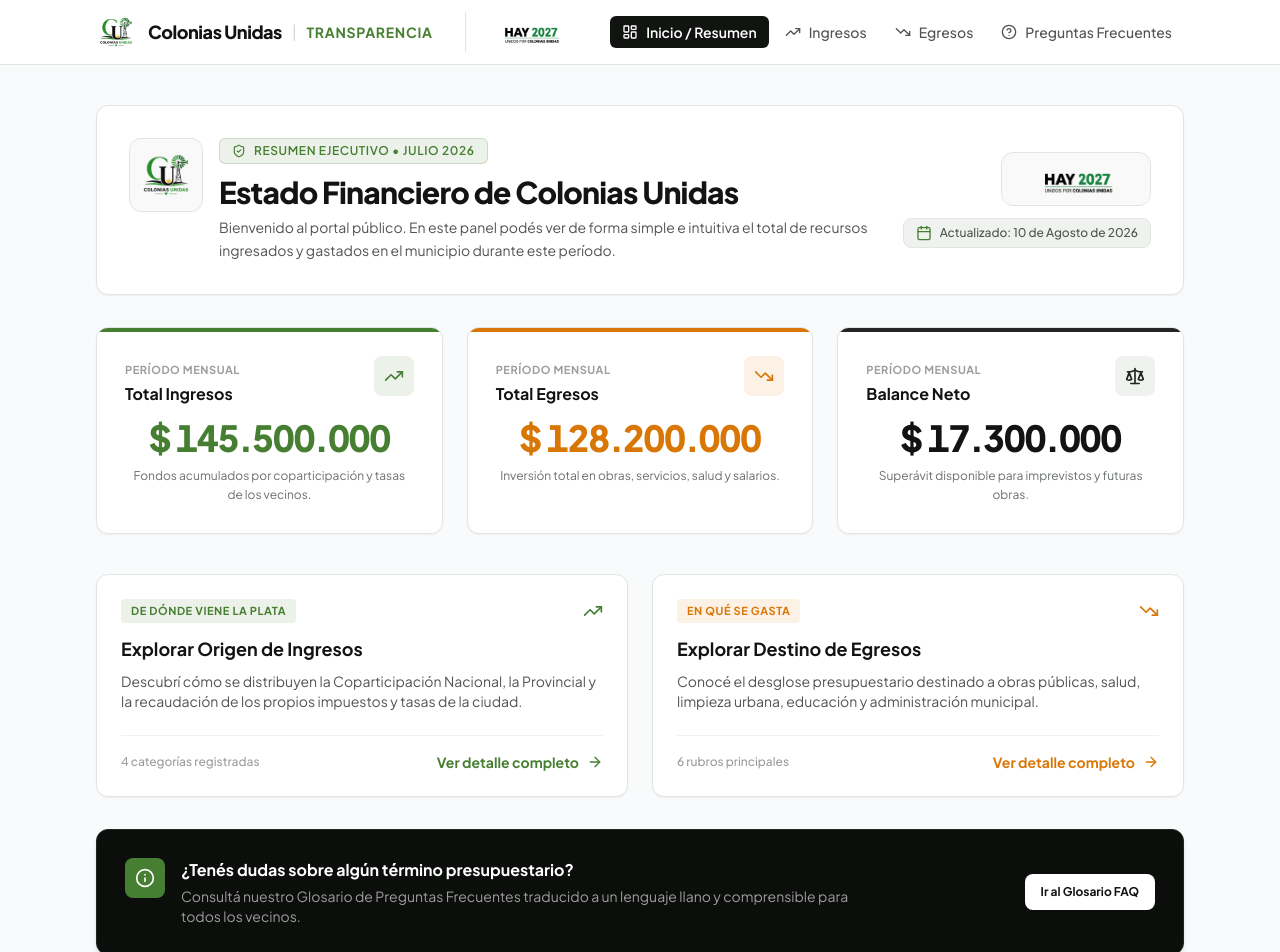
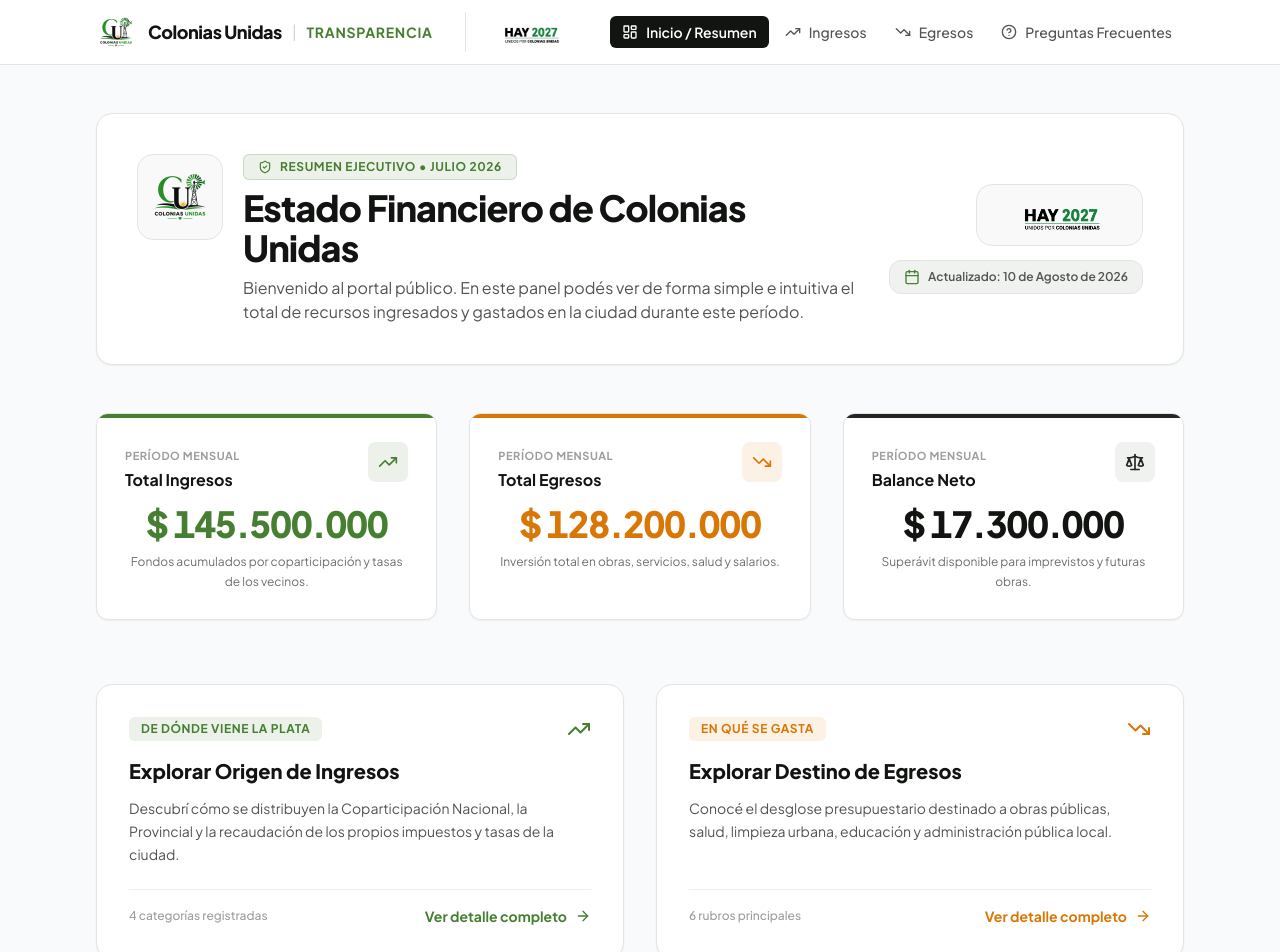
Before and after one commit to ulicseg/ColoniasUnidas, a React (Vite) app: page /inicio in a window 1280 px wide. Shown: the top 952 px of the page. Built offline with nearby package versions, Linux system fonts and the light colour scheme.

Commit message:
style: ampliar espaciamiento en inicio y eliminar referencias a municipalidad

```diff
--- a/index.html
+++ b/index.html
@@ -4,8 +4,8 @@
     <meta charset="UTF-8" />
     <link rel="icon" type="image/png" href="/assets/logo-cu.png" />
     <meta name="viewport" content="width=device-width, initial-scale=1.0" />
-    <title>Portal de Transparencia Financiera — Municipalidad de Colonias Unidas</title>
-    <meta name="description" content="Dashboard público de transparencia financiera de la Municipalidad de Colonias Unidas. Transparencia, claridad y datos abiertos para todos los vecinos. UNIDOS POR UNIDAS." />
+    <title>Portal de Transparencia Financiera — Colonias Unidas</title>
+    <meta name="description" content="Dashboard público de transparencia financiera de Colonias Unidas. Transparencia, claridad y datos abiertos para todos los vecinos. UNIDOS POR UNIDAS." />
     <!-- Google Fonts Plus Jakarta Sans -->
     <link rel="preconnect" href="https://fonts.googleapis.com">
     <link rel="preconnect" href="https://fonts.gstatic.com" crossorigin>
--- a/src/components/layout/Footer.tsx
+++ b/src/components/layout/Footer.tsx
@@ -20,7 +20,7 @@ export const Footer: React.FC = () => {
               </div>
               <div>
                 <span className="font-extrabold text-white text-base sm:text-lg tracking-tight block">
-                  Municipalidad de Colonias Unidas
+                  Colonias Unidas
                 </span>
                 <span className="text-xs font-bold text-brand-green tracking-widest uppercase block">
                   UNIDOS POR UNIDAS
@@ -57,7 +57,7 @@ export const Footer: React.FC = () => {
         </div>
 
         <div className="flex flex-col sm:flex-row justify-between items-center text-[11px] text-neutral-500 gap-3">
-          <p>© {new Date().getFullYear()} Municipalidad de Colonias Unidas. Todos los derechos reservados.</p>
+          <p>© {new Date().getFullYear()} Colonias Unidas. Todos los derechos reservados.</p>
           <p className="font-mono">Prototipo MVP Transparencia</p>
         </div>
       </div>
--- a/src/pages/Egresos.tsx
+++ b/src/pages/Egresos.tsx
@@ -30,13 +30,13 @@ export const Egresos: React.FC = () => {
             <div>
               <div className="inline-flex items-center gap-2 text-brand-amber bg-brand-amber/10 border border-brand-amber/20 px-3 py-1 rounded-md text-xs font-semibold uppercase tracking-wider mb-2">
                 <TrendingDown className="w-3.5 h-3.5" />
-                <span>Inversión y Gastos Municipal • {periodoActual}</span>
+                <span>Inversión y Gastos de la Ciudad • {periodoActual}</span>
               </div>
               <h1 className="text-2xl sm:text-3xl font-black text-neutral-900 tracking-tight">
                 ¿En qué se gasta?
               </h1>
               <p className="text-xs sm:text-sm text-neutral-600 mt-2 max-w-2xl leading-relaxed">
-                Detalle transparente de las inversiones realizadas en infraestructura, salud, educación, servicios urbanos y administración municipal.
+                Detalle transparente de las inversiones realizadas en infraestructura, salud, educación, servicios urbanos y administración pública local.
               </p>
             </div>
           </div>
--- a/src/pages/Ingresos.tsx
+++ b/src/pages/Ingresos.tsx
@@ -36,7 +36,7 @@ export const Ingresos: React.FC = () => {
                 ¿De dónde viene la plata?
               </h1>
               <p className="text-xs sm:text-sm text-neutral-600 mt-2 max-w-2xl leading-relaxed">
-                Explicación clara del origen de los recursos financieros que forman el presupuesto municipal para este período.
+                Explicación clara del origen de los recursos financieros que forman el presupuesto de la ciudad para este período.
               </p>
             </div>
           </div>
--- a/src/pages/Resumen.tsx
+++ b/src/pages/Resumen.tsx
@@ -6,42 +6,42 @@ import { totalIngresos, totalEgresos, balance, fechaActualizacion, periodoActual
 
 export const Resumen: React.FC = () => {
   return (
-    <div className="space-y-8 animate-in fade-in duration-300">
+    <div className="space-y-10 sm:space-y-12 py-2 animate-in fade-in duration-300">
 
       {/* Encabezado y Mensaje de Bienvenida con Logos de Marca */}
-      <div className="bg-white rounded-xl p-6 sm:p-8 border border-neutral-200 shadow-sm relative overflow-hidden">
-        <div className="flex flex-col md:flex-row md:items-center justify-between gap-6 relative z-10">
-          <div className="flex items-start gap-4">
-            <div className="bg-neutral-50 p-2 rounded-xl border border-neutral-200 shadow-xs shrink-0 hidden sm:block">
+      <div className="bg-white rounded-2xl p-7 sm:p-10 border border-neutral-200 shadow-sm relative overflow-hidden">
+        <div className="flex flex-col md:flex-row md:items-center justify-between gap-8 relative z-10">
+          <div className="flex items-start gap-5">
+            <div className="bg-neutral-50 p-2.5 rounded-2xl border border-neutral-200 shadow-xs shrink-0 hidden sm:block">
               <img
                 src="/assets/logo-cu.png"
                 alt="Emblema Colonias Unidas"
-                className="h-14 w-14 object-contain"
+                className="h-16 w-16 object-contain"
               />
             </div>
-            <div>
-              <div className="inline-flex items-center gap-2 text-brand-green bg-brand-green/10 border border-brand-green/20 px-3 py-1 rounded-md text-xs font-semibold uppercase tracking-wider mb-2.5">
+            <div className="space-y-2">
+              <div className="inline-flex items-center gap-2 text-brand-green bg-brand-green/10 border border-brand-green/20 px-3.5 py-1 rounded-md text-xs font-bold uppercase tracking-wider">
                 <ShieldCheck className="w-3.5 h-3.5" />
                 <span>Resumen Ejecutivo • {periodoActual}</span>
               </div>
-              <h1 className="text-2xl sm:text-3xl font-extrabold text-neutral-900 tracking-tight">
+              <h1 className="text-2xl sm:text-3xl lg:text-4xl font-black text-neutral-900 tracking-tight">
                 Estado Financiero de Colonias Unidas
               </h1>
-              <p className="text-sm text-neutral-600 mt-1.5 max-w-2xl leading-relaxed">
-                Bienvenido al portal público. En este panel podés ver de forma simple e intuitiva el total de recursos ingresados y gastados en el municipio durante este período.
+              <p className="text-sm sm:text-base text-neutral-600 max-w-2xl leading-relaxed">
+                Bienvenido al portal público. En este panel podés ver de forma simple e intuitiva el total de recursos ingresados y gastados en la ciudad durante este período.
               </p>
             </div>
           </div>
 
-          <div className="flex flex-col items-start md:items-end gap-3 shrink-0 self-start md:self-center">
-            <div className="bg-neutral-50 px-3.5 py-1.5 rounded-xl border border-neutral-200 shadow-xs">
+          <div className="flex flex-col items-start md:items-end gap-3.5 shrink-0 self-start md:self-center pt-2 md:pt-0">
+            <div className="bg-neutral-50 px-4 py-2 rounded-2xl border border-neutral-200 shadow-xs">
               <img
                 src="/assets/logo-hay2027.png"
                 alt="HAY 2027 - Unidos por Colonias Unidas"
-                className="h-9 sm:h-10 object-contain"
+                className="h-10 sm:h-11 object-contain"
               />
             </div>
-            <div className="flex items-center gap-2 text-xs font-medium text-neutral-600 bg-neutral-100 px-3 py-1.5 rounded-lg border border-neutral-200">
+            <div className="flex items-center gap-2 text-xs font-semibold text-neutral-600 bg-neutral-100 px-3.5 py-2 rounded-xl border border-neutral-200">
               <Calendar className="w-4 h-4 text-brand-green" />
               <span>Actualizado: {fechaActualizacion}</span>
             </div>
@@ -50,7 +50,7 @@ export const Resumen: React.FC = () => {
       </div>
 
       {/* Grid de 3 KPI Cards Principales */}
-      <div className="grid grid-cols-1 md:grid-cols-3 gap-6">
+      <div className="grid grid-cols-1 md:grid-cols-3 gap-8">
         <KpiCard
           titulo="Total Ingresos"
           monto={totalIngresos}
@@ -75,29 +75,29 @@ export const Resumen: React.FC = () => {
       </div>
 
       {/* Secciones de Acceso Rápido a Ingresos y Egresos */}
-      <div className="grid grid-cols-1 md:grid-cols-2 gap-6 pt-2">
+      <div className="grid grid-cols-1 md:grid-cols-2 gap-8 pt-4">
 
         {/* Acceso Rápido Ingresos */}
-        <div className="bg-white rounded-xl p-6 border border-neutral-200 hover:border-brand-green/50 transition-editorial shadow-sm flex flex-col justify-between group">
-          <div>
-            <div className="flex items-center justify-between mb-3">
-              <span className="text-[11px] font-bold uppercase tracking-wider text-brand-green bg-brand-green/10 px-2.5 py-1 rounded">
+        <div className="bg-white rounded-2xl p-7 sm:p-8 border border-neutral-200 hover:border-brand-green/50 transition-editorial shadow-sm flex flex-col justify-between group space-y-6">
+          <div className="space-y-3">
+            <div className="flex items-center justify-between">
+              <span className="text-xs font-bold uppercase tracking-wider text-brand-green bg-brand-green/10 px-3 py-1 rounded-md">
                 De dónde viene la plata
               </span>
-              <TrendingUp className="w-5 h-5 text-brand-green" />
+              <TrendingUp className="w-6 h-6 text-brand-green" />
             </div>
-            <h2 className="text-lg font-bold text-neutral-900 group-hover:text-brand-green transition-colors">
+            <h2 className="text-xl font-extrabold text-neutral-900 group-hover:text-brand-green transition-colors pt-1">
               Explorar Origen de Ingresos
             </h2>
-            <p className="text-xs sm:text-sm text-neutral-600 mt-2 leading-relaxed">
+            <p className="text-sm text-neutral-600 leading-relaxed">
               Descubrí cómo se distribuyen la Coparticipación Nacional, la Provincial y la recaudación de los propios impuestos y tasas de la ciudad.
             </p>
           </div>
-          <div className="mt-6 pt-4 border-t border-neutral-100 flex items-center justify-between">
+          <div className="pt-4 border-t border-neutral-100 flex items-center justify-between">
             <span className="text-xs text-neutral-400 font-medium">4 categorías registradas</span>
             <Link
               to="/ingresos"
-              className="inline-flex items-center gap-2 text-xs sm:text-sm font-bold text-brand-green hover:underline group-hover:translate-x-1 transition-transform"
+              className="inline-flex items-center gap-2 text-sm font-bold text-brand-green hover:underline group-hover:translate-x-1 transition-transform"
             >
               <span>Ver detalle completo</span>
               <ArrowRight className="w-4 h-4" />
@@ -106,26 +106,26 @@ export const Resumen: React.FC = () => {
         </div>
 
         {/* Acceso Rápido Egresos */}
-        <div className="bg-white rounded-xl p-6 border border-neutral-200 hover:border-brand-amber/50 transition-editorial shadow-sm flex flex-col justify-between group">
-          <div>
-            <div className="flex items-center justify-between mb-3">
-              <span className="text-[11px] font-bold uppercase tracking-wider text-brand-amber bg-brand-amber/10 px-2.5 py-1 rounded">
+        <div className="bg-white rounded-2xl p-7 sm:p-8 border border-neutral-200 hover:border-brand-amber/50 transition-editorial shadow-sm flex flex-col justify-between group space-y-6">
+          <div className="space-y-3">
+            <div className="flex items-center justify-between">
+              <span className="text-xs font-bold uppercase tracking-wider text-brand-amber bg-brand-amber/10 px-3 py-1 rounded-md">
                 En qué se gasta
               </span>
-              <TrendingDown className="w-5 h-5 text-brand-amber" />
+              <TrendingDown className="w-6 h-6 text-brand-amber" />
             </div>
-            <h2 className="text-lg font-bold text-neutral-900 group-hover:text-brand-amber transition-colors">
+            <h2 className="text-xl font-extrabold text-neutral-900 group-hover:text-brand-amber transition-colors pt-1">
               Explorar Destino de Egresos
             </h2>
-            <p className="text-xs sm:text-sm text-neutral-600 mt-2 leading-relaxed">
-              Conocé el desglose presupuestario destinado a obras públicas, salud, limpieza urbana, educación y administración municipal.
+            <p className="text-sm text-neutral-600 leading-relaxed">
+              Conocé el desglose presupuestario destinado a obras públicas, salud, limpieza urbana, educación y administración pública local.
             </p>
           </div>
-          <div className="mt-6 pt-4 border-t border-neutral-100 flex items-center justify-between">
+          <div className="pt-4 border-t border-neutral-100 flex items-center justify-between">
             <span className="text-xs text-neutral-400 font-medium">6 rubros principales</span>
             <Link
               to="/egresos"
-              className="inline-flex items-center gap-2 text-xs sm:text-sm font-bold text-brand-amber hover:underline group-hover:translate-x-1 transition-transform"
+              className="inline-flex items-center gap-2 text-sm font-bold text-brand-amber hover:underline group-hover:translate-x-1 transition-transform"
             >
               <span>Ver detalle completo</span>
               <ArrowRight className="w-4 h-4" />
@@ -136,21 +136,21 @@ export const Resumen: React.FC = () => {
       </div>
 
       {/* Banner Informativo para el Vecino */}
-      <div className="bg-[#0c0e0c] text-white rounded-xl p-6 sm:p-7 flex flex-col sm:flex-row items-start sm:items-center justify-between gap-6 border border-neutral-800 shadow-md">
+      <div className="bg-[#0c0e0c] text-white rounded-2xl p-7 sm:p-8 flex flex-col sm:flex-row items-start sm:items-center justify-between gap-6 border border-neutral-800 shadow-md mt-6">
         <div className="flex items-start gap-4">
-          <div className="p-2.5 bg-brand-green rounded-lg shrink-0">
-            <Info className="w-5 h-5 text-white" />
+          <div className="p-3 bg-brand-green rounded-xl shrink-0">
+            <Info className="w-6 h-6 text-white" />
           </div>
-          <div>
-            <h3 className="font-bold text-base text-white">¿Tenés dudas sobre algún término presupuestario?</h3>
-            <p className="text-xs sm:text-sm text-neutral-400 mt-1 max-w-2xl leading-relaxed">
+          <div className="space-y-1">
+            <h3 className="font-extrabold text-base sm:text-lg text-white">¿Tenés dudas sobre algún término presupuestario?</h3>
+            <p className="text-xs sm:text-sm text-neutral-400 max-w-2xl leading-relaxed">
               Consultá nuestro Glosario de Preguntas Frecuentes traducido a un lenguaje llano y comprensible para todos los vecinos.
             </p>
           </div>
         </div>
         <Link
           to="/faq"
-          className="bg-white text-neutral-900 hover:bg-neutral-100 px-4 py-2.5 rounded-lg font-bold text-xs shrink-0 transition-colors shadow-sm"
+          className="bg-white text-neutral-900 hover:bg-neutral-100 px-5 py-3 rounded-xl font-bold text-xs sm:text-sm shrink-0 transition-colors shadow-sm self-start sm:self-center"
         >
           Ir al Glosario FAQ
         </Link>
```
Also changed, not shown: src/data/mockData.ts (+10 -10 lines), src/pages/Faq.tsx (+7 -7 lines), src/pages/Landing.tsx (+30 -30 lines).
